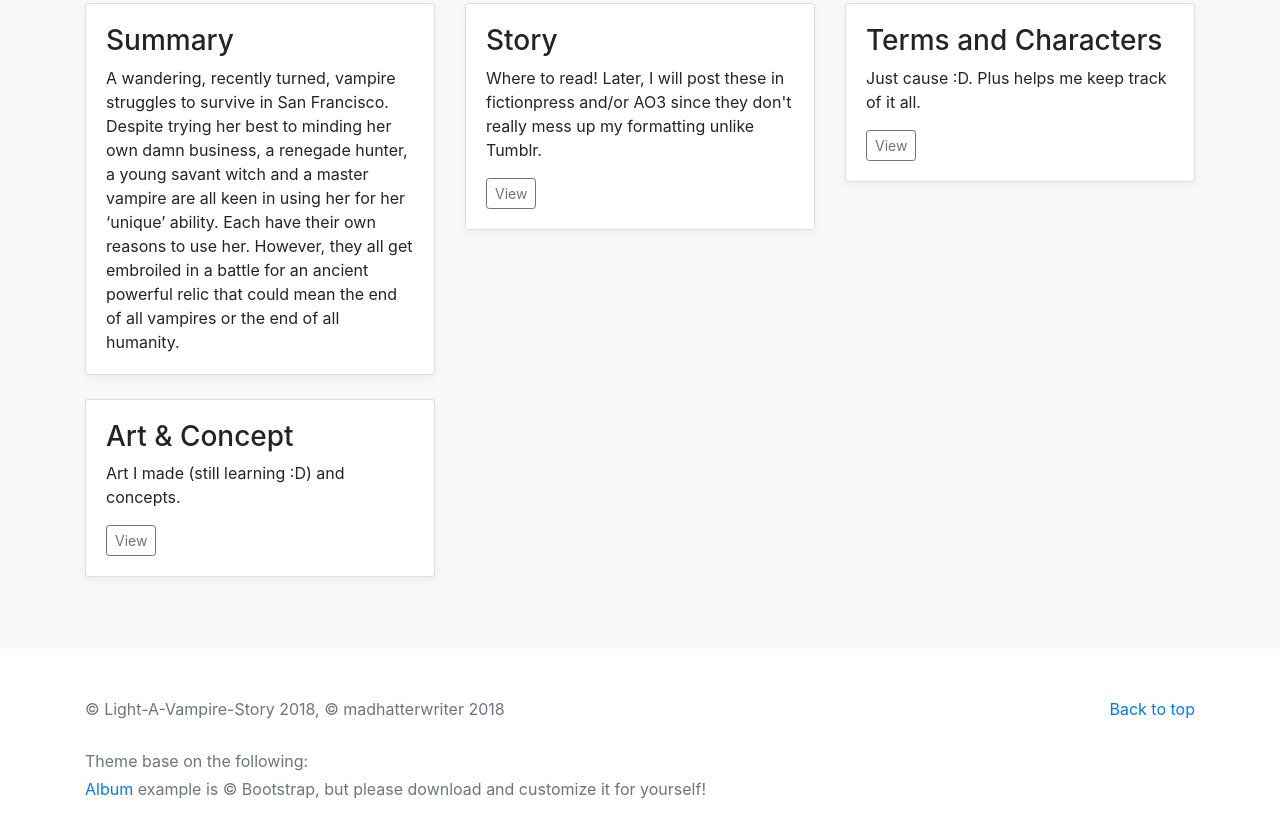
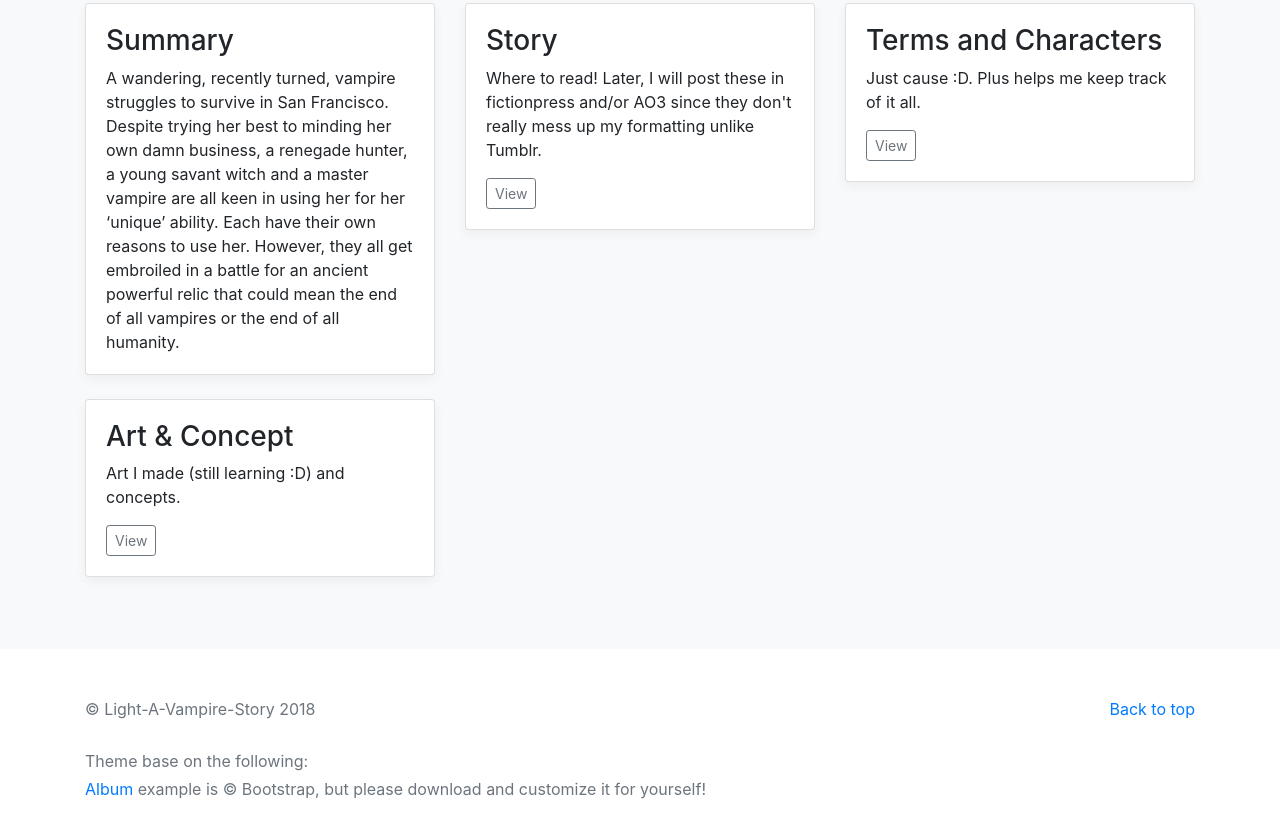
Before and after one commit to light-a-vampire-story/light-a-vampire-story.github.io, a plain HTML site: page index.html in a window 1280 px wide. Shown: the part 411-1248 px from the top of the page. Drawn offline with nearby package versions, Linux system fonts and the light colour scheme.

Commit message:
Updated index

```diff
--- a/index.html
+++ b/index.html
@@ -173,7 +173,7 @@ footer p {
             <p class="float-right">
             <a href="#">Back to top</a>
             </p>
-            <p>&copy Light-A-Vampire-Story 2018, &copy madhatterwriter 2018</p>
+            <p>&copy Light-A-Vampire-Story 2018</p>
             <br>
             <p>Theme base on the following: </p>
             <p><a href="https://getbootstrap.com/docs/4.1/examples/album/">Album</a> example is &copy; Bootstrap, but please download and customize it for yourself!</p>
```
